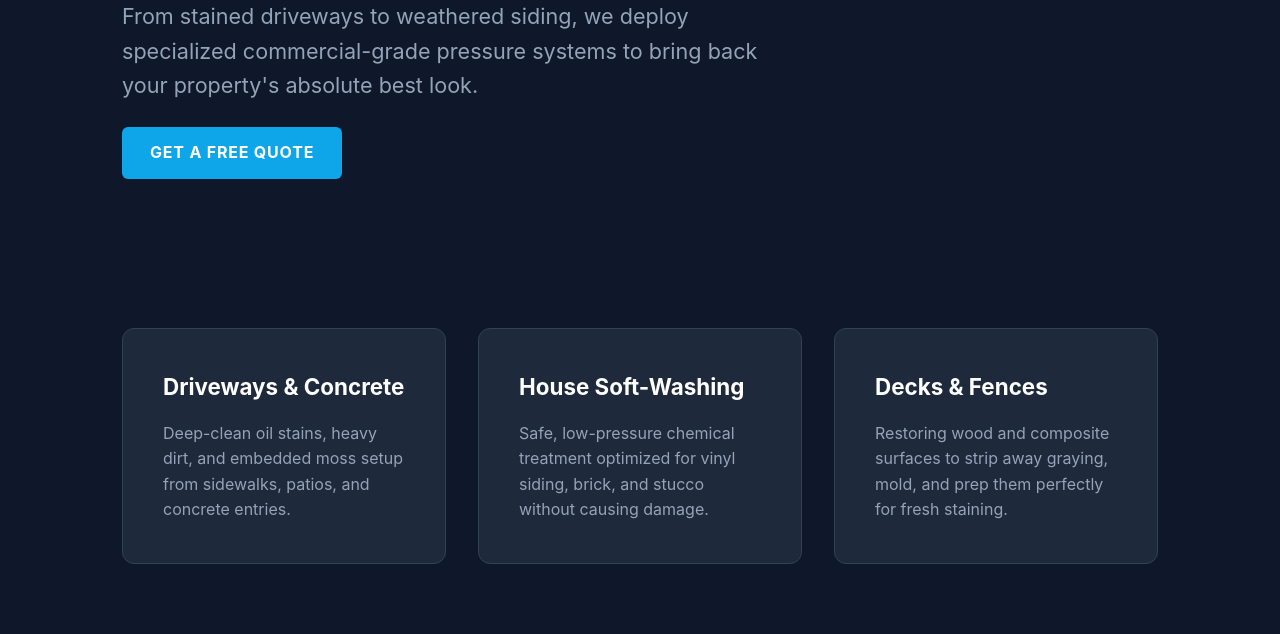
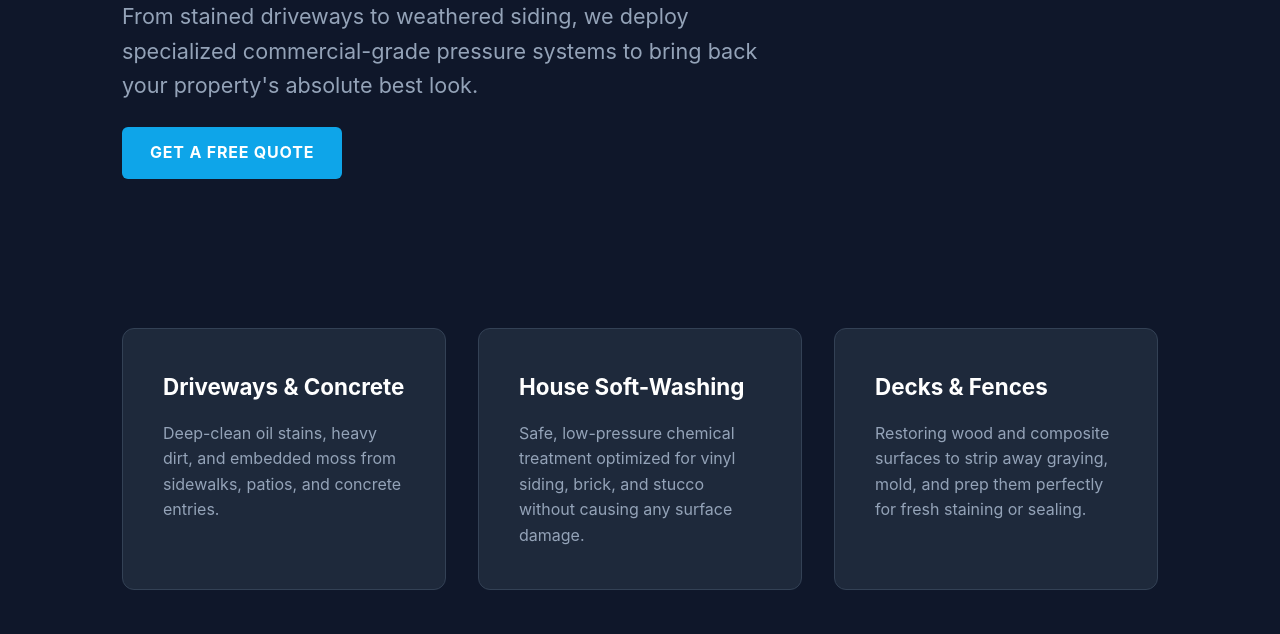
Before and after one commit to WyliePowerwash/WyliePowerwash.github.io, a plain HTML site: page index.html in a window 1280 px wide. Shown: the part 318-952 px from the top of the page. Drawn offline with Linux system fonts and the light colour scheme.

Commit message:
updated index.html

```diff
--- a/index.html
+++ b/index.html
@@ -27,15 +27,15 @@
         <section class="grid">
             <div class="card">
                 <h3>Driveways & Concrete</h3>
-                <p>Deep-clean oil stains, heavy dirt, and embedded moss setup from sidewalks, patios, and concrete entries.</p>
+                <p>Deep-clean oil stains, heavy dirt, and embedded moss from sidewalks, patios, and concrete entries.</p>
             </div>
             <div class="card">
                 <h3>House Soft-Washing</h3>
-                <p>Safe, low-pressure chemical treatment optimized for vinyl siding, brick, and stucco without causing damage.</p>
+                <p>Safe, low-pressure chemical treatment optimized for vinyl siding, brick, and stucco without causing any surface damage.</p>
             </div>
             <div class="card">
                 <h3>Decks & Fences</h3>
-                <p>Restoring wood and composite surfaces to strip away graying, mold, and prep them perfectly for fresh staining.</p>
+                <p>Restoring wood and composite surfaces to strip away graying, mold, and prep them perfectly for fresh staining or sealing.</p>
             </div>
         </section>
     </main>
```
